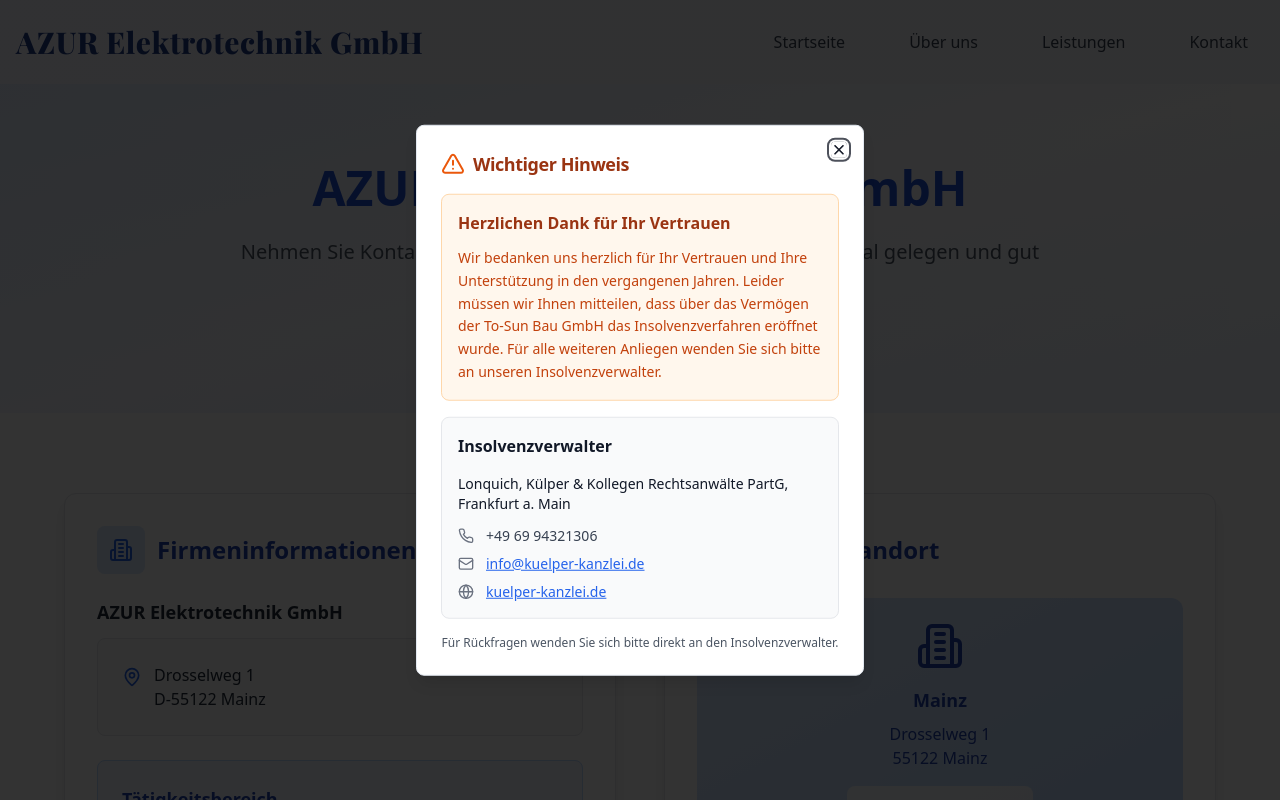
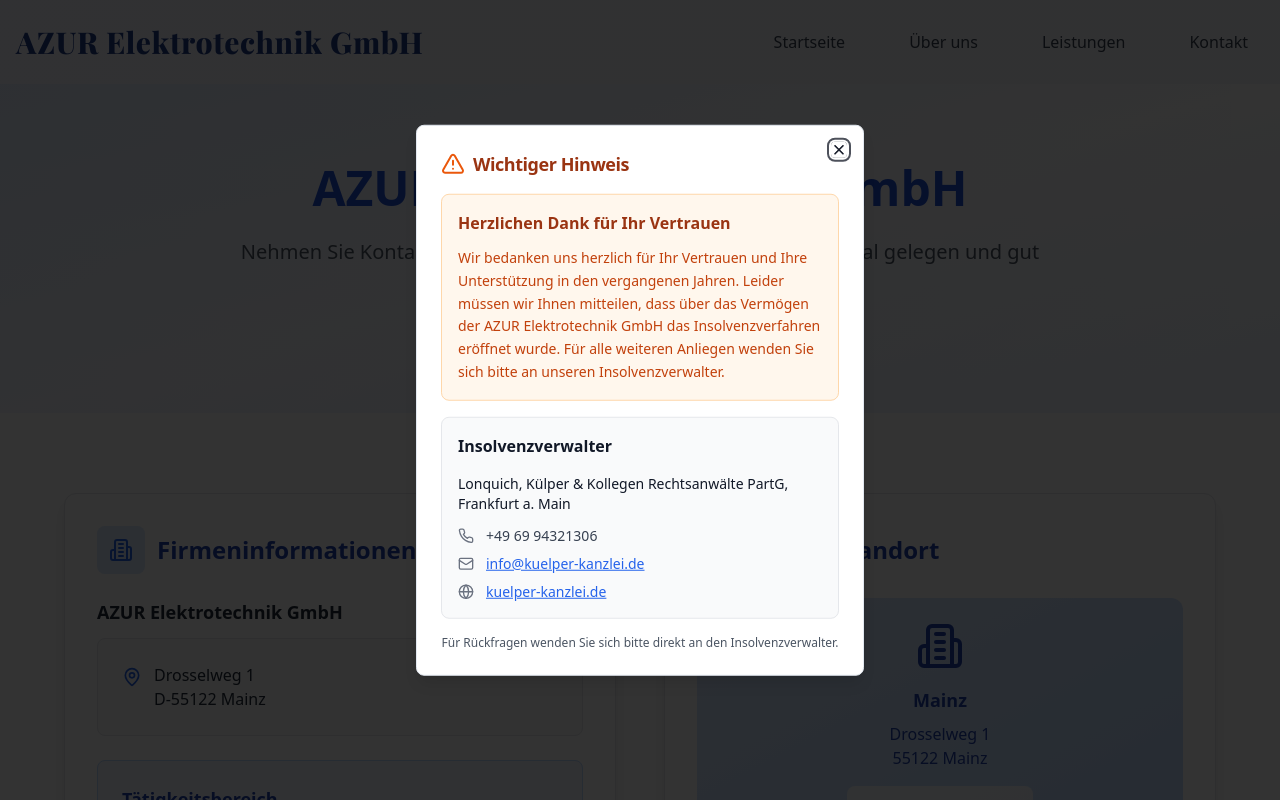
Before and after one commit to dvvvvv411/azur-elektrotechnik, a React (Vite) app: page /kontakt in a window 1280 px wide. Shown: the top 800 px of the page. Built offline with nearby package versions, Linux system fonts and the light colour scheme.

Commit message:
Fix popup text
Change "To-Sun Bau GmbH" to "AZUR Elektrotechnik GmbH" in the popup.

```diff
--- a/src/components/InsolvencyPopup.tsx
+++ b/src/components/InsolvencyPopup.tsx
@@ -30,7 +30,7 @@ const InsolvencyPopup = ({ isOpen, onClose }: InsolvencyPopupProps) => {
               Herzlichen Dank für Ihr Vertrauen
             </p>
             <p className="text-orange-700 text-sm leading-relaxed">
-              Wir bedanken uns herzlich für Ihr Vertrauen und Ihre Unterstützung in den vergangenen Jahren. Leider müssen wir Ihnen mitteilen, dass über das Vermögen der To-Sun Bau GmbH das Insolvenzverfahren eröffnet wurde. Für alle weiteren Anliegen wenden Sie sich bitte an unseren Insolvenzverwalter.
+              Wir bedanken uns herzlich für Ihr Vertrauen und Ihre Unterstützung in den vergangenen Jahren. Leider müssen wir Ihnen mitteilen, dass über das Vermögen der AZUR Elektrotechnik GmbH das Insolvenzverfahren eröffnet wurde. Für alle weiteren Anliegen wenden Sie sich bitte an unseren Insolvenzverwalter.
             </p>
           </div>
 
```
